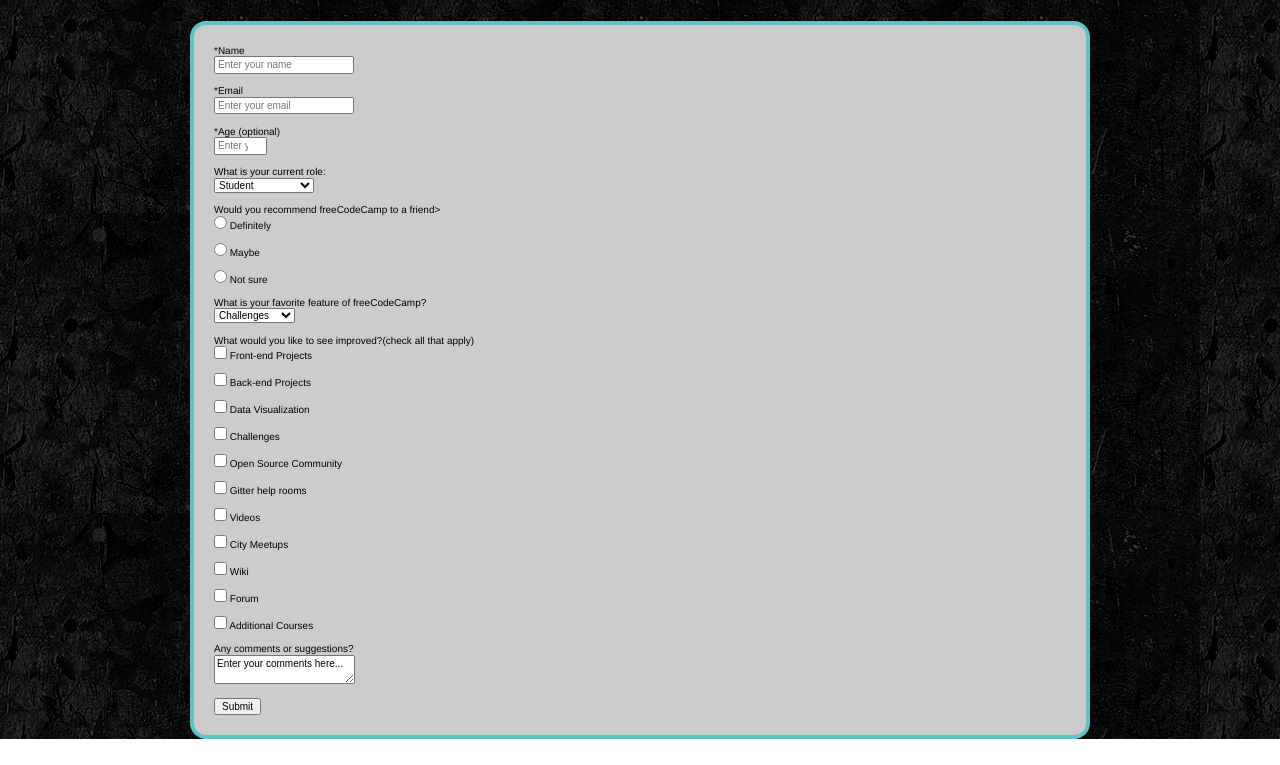
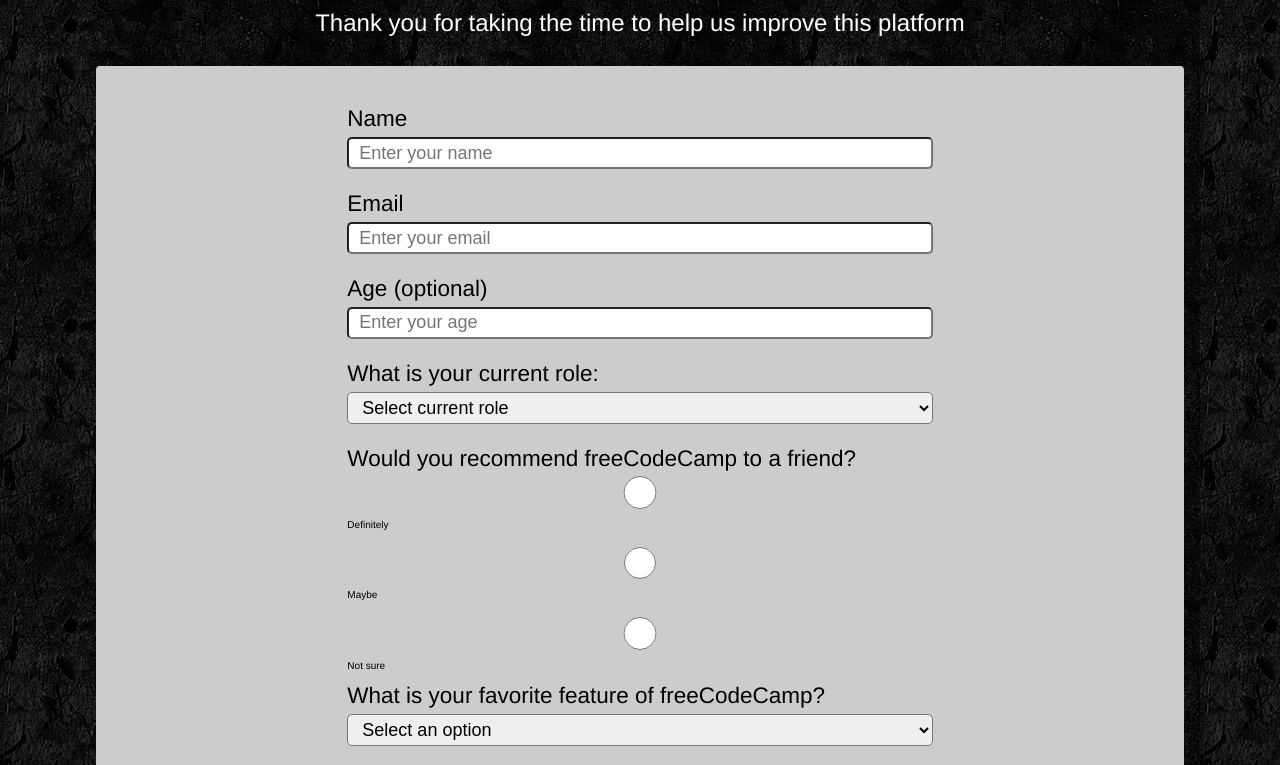
Before and after one commit to tonymorristm/survey-form, a plain HTML site: page index.html in a window 1280 px wide. Shown: the part 87-852 px from the top of the page. Before the commit the page ends 826 px from the top, so only its background shows below. Drawn offline with Linux system fonts and the light colour scheme.

Commit message:
update css to style page and form attributes

```diff
--- a/css/style.css
+++ b/css/style.css
@@ -20,39 +20,47 @@
   /*margin-top: 20px;*/
 }
 
+section {
+  /* background-color: white; */
+}
+
 #title {
+  font-size: 3.6rem;
+  color:  white;
   text-align: center;
 }
 
 #description {
+  font-size: 2.4rem;
+  color: white;
   text-align: center;
 }
 
+label {
+  font-size: 2.25rem;
+}
 
-/* copied from TM Tribute Page CSS */
+input, select {
+  height: 3.25rem;
+  width: 100%;
+  border-radius: .5rem;
+  font-size: 1.8rem;
+  padding-left: 10px;
+  margin-top: 5px;
+  margin-bottom: 10px;
+}
 
-
-
-section {
+#form {
   background-color: #ccc;
-  width: 900px;
+  display: flex;
+  justify-content: center;
+  /* margin: 0 auto; */
+  width: 85vw;
   margin-left: auto;
   margin-right: auto;
+  /* max-width: 75%; */
   margin-top: 30px;
-  border-radius: 16px;
-  border: 4px solid #5fc3c5;
-  padding: 20px;
+  border-radius: 4px;
+  /* border: 4px solid #5fc3c5; */
+  padding: 40px;
 }
-
-
-.section {
-  background-color: #bebebe;
-  margin: 0 auto;
-  /*width: 100%;*/
-  /*margin-left: auto;*/
-  /*margin-right: auto;*/
-  /*margin-left: auto;*/
-  /*margin-right: auto;*/
-  padding-left: 15px;
-  padding-right: 15px;
-}
--- a/index.html
+++ b/index.html
@@ -9,23 +9,25 @@
   <body>
     <script src="https://cdn.freecodecamp.org/testable-projects-fcc/v1/bundle.js"></script>
 
-    <h1 id="title">freeCodeCamp Survey Form</h1>
-    <p id="description">Thank you for taking the time to help us improve the platform</p>
 
     <div id="main">
       <section>
+        <h1 id="title">freeCodeCamp Survey Form</h1>
+        <p id="description">Thank you for taking the time to help us improve this platform</p>
+      </section>
+      <div id="form">
 
     <form action="" id="survey-form">
 <!-- Name Info - input -->
-      <label id="name-label">*Name</label>
+      <label id="name-label">Name</label>
       <br>
       <input type="text" name="Name" placeholder="Enter your name" required id="name"><br>
       <br>
-      <label id="email-label">*Email</label>
+      <label id="email-label">Email</label>
       <br>
       <input type="email" name="Email" placeholder="Enter your email" required id="email"><br>
       <br>
-      <label id="number-label">*Age (optional)</label>
+      <label id="number-label">Age (optional)</label>
       <br>
       <input type="number" name="Age" placeholder="Enter your age" id="number" min="0" max="100"><br>
       <br>
@@ -33,7 +35,8 @@
 <!-- Current Role - dropdown -->
       <label for="role">What is your current role:</label>
       <br>
-      <select id="dropdown" placeholder="Select current role">
+      <select id="dropdown">
+        <option value="" selected>Select current role</option>
         <option value="one">Student</option>
         <option value="two">Full Time Job</option>
         <option value="three">Full Time Learner</option>
@@ -43,7 +46,7 @@
      <br>
 
 <!-- Recommendation? - radio -->
-     <label id="recommend">Would you recommend freeCodeCamp to a friend></label><br>
+     <label id="recommend">Would you recommend freeCodeCamp to a friend?</label><br>
 
       <input type="radio" name="recommend" value="definitely"> Definitely <br>
       <br>
@@ -56,6 +59,7 @@
       <label for="role">What is your favorite feature of freeCodeCamp?</label>
       <br>
       <select id="dropdown" placeholder="Select an option">
+        <option value="" selected>Select an option</option>
         <option value="one">Challenges</option>
         <option value="two">Projects</option>
         <option value="three">Community</option>
@@ -98,7 +102,7 @@
       <button type="submit" id="submit">Submit</button>
 
     </form>
-  </section>
+  </div><!-- form -->
    </div><!-- main -->
 
 
```
